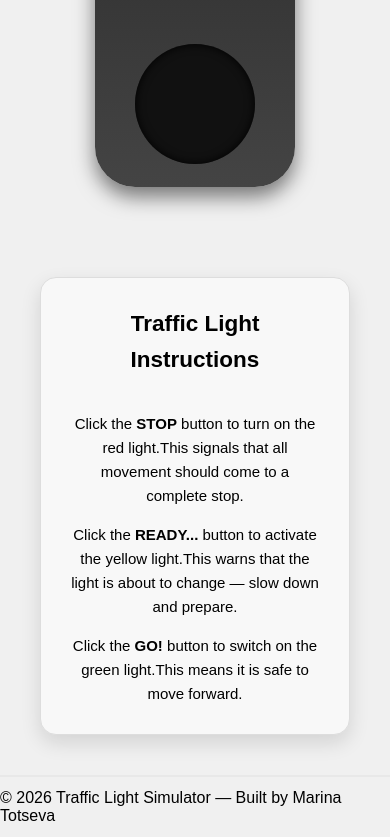
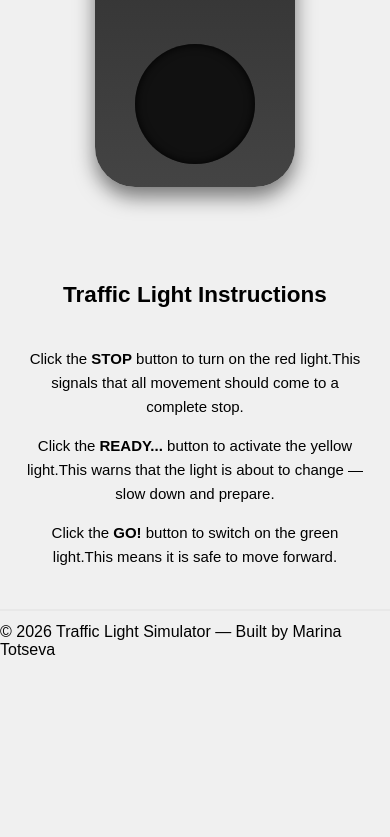
Before and after one commit to totseva/traffic-light, a plain HTML site: page index.html in a window 390 px wide. Shown: the part 669-1506 px from the top of the page. After the commit the page ends 1340 px from the top, so only its background shows below. Drawn offline with Linux system fonts and the light colour scheme.

Commit message:
Edit mobile version instructions

```diff
--- a/style.css
+++ b/style.css
@@ -141,5 +141,12 @@
      .instructions {
          margin: 0 40px;
          text-align: center;
+         border: none;
+        background-color: transparent;
+        box-shadow: none;
+        border-radius: 0;
+
+        margin: 0 10px;
+        padding: 0;
  }
 }
```
